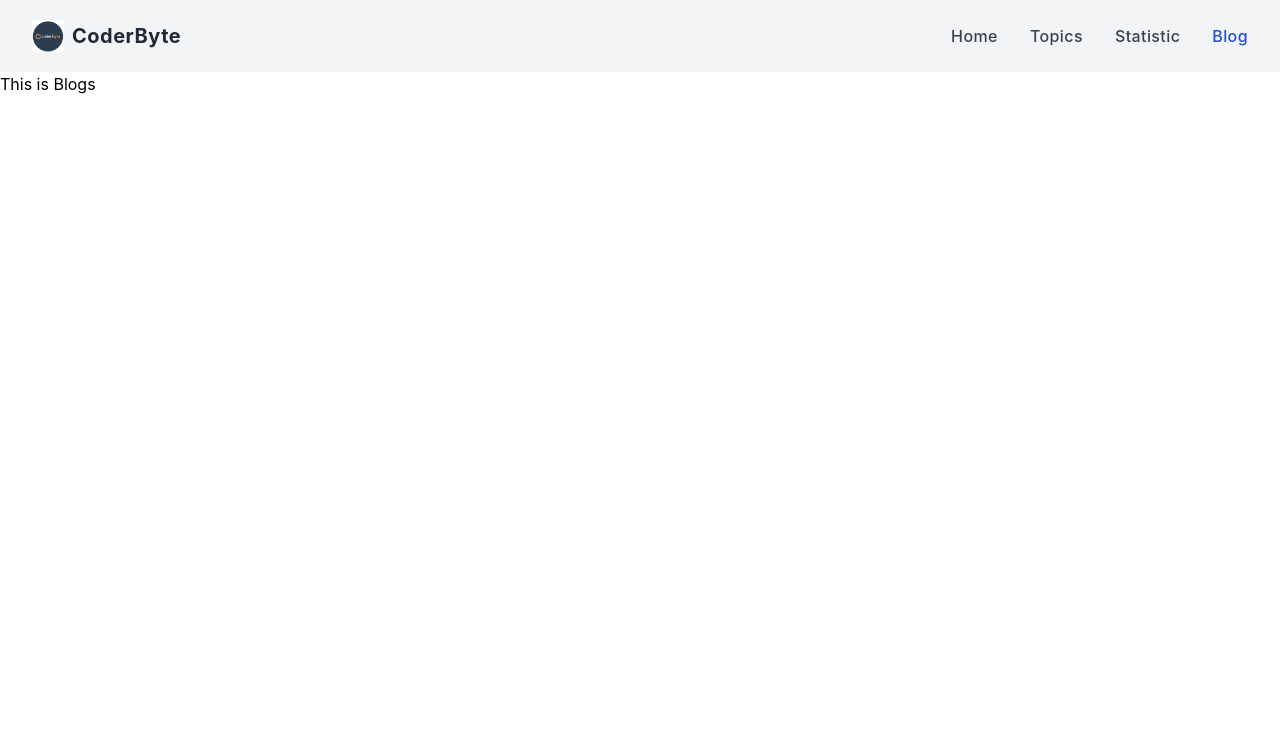
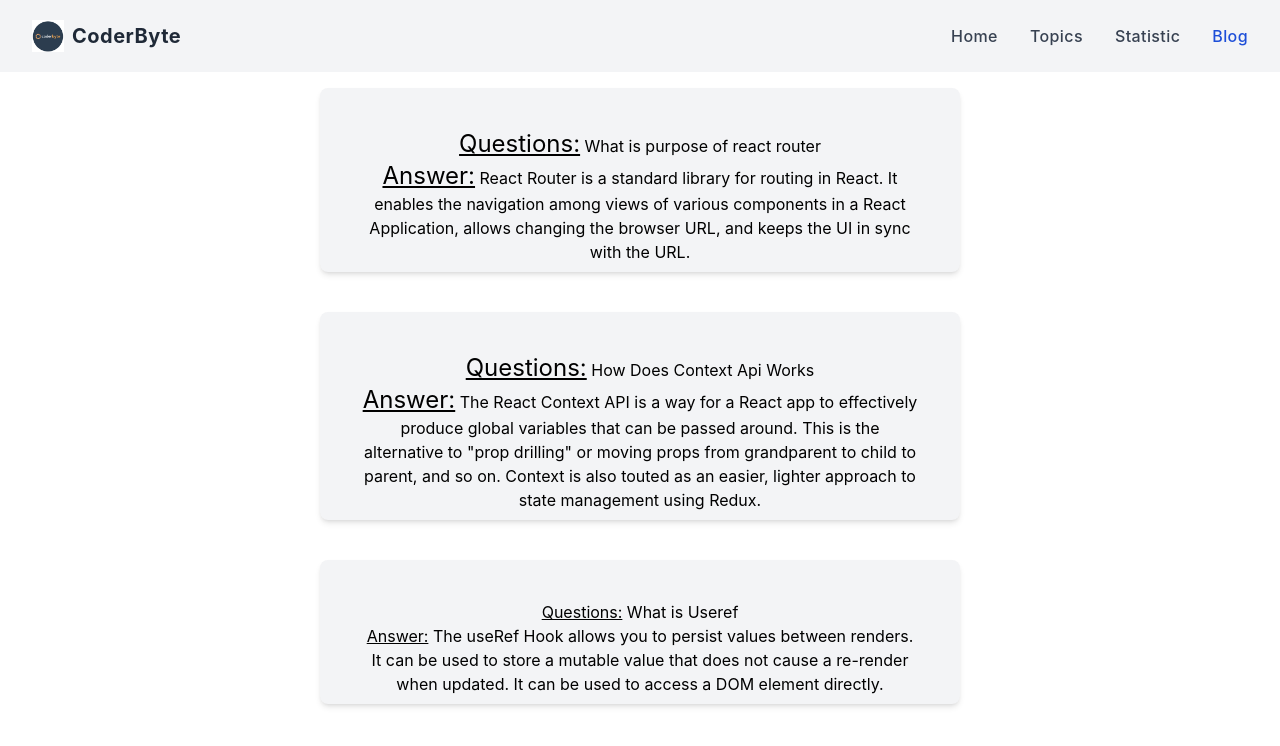
Before and after one commit to kingkor399/quiz-crackerz, a React (Create React App) app: page /blog in a window 1280 px wide. Shown: the top 746 px of the page. Built offline with nearby package versions, Linux system fonts and the light colour scheme.

Commit message:
nine commit

```diff
--- a/package.json
+++ b/package.json
@@ -12,6 +12,7 @@
     "react-router-dom": "^6.4.2",
     "react-scripts": "5.0.1",
     "react-toastify": "^9.0.8",
+    "recharts": "^2.1.15",
     "web-vitals": "^2.1.4"
   },
   "scripts": {
--- a/src/Component/Blog.jsx
+++ b/src/Component/Blog.jsx
@@ -3,7 +3,18 @@ import React from 'react';
 const Blog = () => {
     return (
         <div>
-            <h2>This is Blogs</h2>
+            <div className="container rounded-lg bg-gray-100 mb-10 mt-4 shadow-md lg:w-3/6 flex flex-col items-center mx-auto text-center lg:pb-2 md:py-10 md:px-10 lg:px-10">
+                <h3><span className='underline text-2xl '>Questions:</span>  What is purpose of react router</h3>
+                <h3><span className='underline text-2xl'>Answer:</span> React Router is a standard library for routing in React. It enables the navigation among views of various components in a React Application, allows changing the browser URL, and keeps the UI in sync with the URL.</h3>
+            </div>
+            <div className="container rounded-lg bg-gray-100 mb-10 mt-4 shadow-md lg:w-3/6 flex flex-col items-center mx-auto text-center lg:pb-2 md:py-10 md:px-10 lg:px-10">
+                <h3><span className='underline text-2xl'>Questions:</span>  How Does Context Api Works</h3>
+                <h3><span className='underline text-2xl'>Answer:</span> The React Context API is a way for a React app to effectively produce global variables that can be passed around. This is the alternative to "prop drilling" or moving props from grandparent to child to parent, and so on. Context is also touted as an easier, lighter approach to state management using Redux.</h3>
+            </div>
+            <div className="container rounded-lg bg-gray-100 mb-10 mt-4 shadow-md lg:w-3/6 flex flex-col items-center mx-auto text-center lg:pb-2 md:py-10 md:px-10 lg:px-10">
+                <h3><span className='underline'>Questions:</span>  What is Useref</h3>
+                <h3><span className='underline'>Answer:</span>  The useRef Hook allows you to persist values between renders. It can be used to store a mutable value that does not cause a re-render when updated. It can be used to access a DOM element directly.</h3>
+            </div>
         </div>
     );
 };
--- a/src/Component/Options.jsx
+++ b/src/Component/Options.jsx
@@ -4,7 +4,7 @@ const Options = ({option,optionBtn}) => {
     return (
         <div>
             <ul>
-                <li onClick={() => optionBtn(option)} className='grid grid-cols-1 font-semibold mt-4 hover:bg-green-400 cursor-pointer w-96 border-solid border-2 border-indigo-200 p-4 rounded-lg'>{option}</li>
+                <li onClick={() => optionBtn(option)} className='grid lg:grid-cols-1 font-semibold mt-4 hover:bg-green-400 cursor-pointer lg:w-96 sm:w-3/6 border-solid border-2 border-indigo-200 p-4 rounded-lg'>{option}</li>
             </ul>
         </div>
     );
--- a/src/Component/Quizees .js
+++ b/src/Component/Quizees .js
@@ -18,7 +18,7 @@ const Quizees = ({ quize }) => {
         toast(correctAnswer)
     }
     return (
-        <div className="container rounded-lg bg-gray-100 mb-10 mt-4 shadow-md w-3/6 flex flex-col items-center mx-auto text-center lg:pb-2 md:py-10 md:px-10 lg:px-10">
+        <div className="container rounded-lg bg-purple-100 mb-10 mt-4 shadow-md lg:w-3/6 flex flex-col items-center mx-auto text-center lg:pb-2 md:py-10 md:px-10 lg:px-10">
             <div className='flex'>
                 <h2 className='font-bold'>Question: {question}</h2>
                 <buttton onClick={() => eyeBtn()}>
@@ -27,7 +27,8 @@ const Quizees = ({ quize }) => {
             </div>
             <div>
                 {
-                    options.map((option) => <Options
+                    options.map((option,idx) => <Options
+                        key = {idx}
                         option={option}
                         optionBtn={optionBtn}
                     ></Options>)
--- a/src/Component/Statistic.jsx
+++ b/src/Component/Statistic.jsx
@@ -1,9 +1,23 @@
 import React from 'react';
-
+import { useLoaderData } from 'react-router-dom';
+import { LineChart, Line, XAxis, YAxis, CartesianGrid, Tooltip, Legend, ResponsiveContainer } from 'recharts';
 const Statistic = () => {
+    const recharts = useLoaderData();
+    const { data } = recharts;
     return (
         <div>
-            <h2>This is Statistic</h2>
+            <h1 className='font-bold text-3xl'>Line</h1>
+            <LineChart
+                width={500}
+                height={400}
+                data={data}
+            ><Line type="monotone" dataKey="total" stroke="#82ca9d" />
+                <XAxis dataKey="name"/>
+                <YAxis />
+                <Tooltip></Tooltip>
+            </LineChart>
+
+
         </div>
     );
 };
--- a/src/utils/routes.js
+++ b/src/utils/routes.js
@@ -34,7 +34,12 @@ const router = createBrowserRouter([
               },
               element: <LanguageDetails></LanguageDetails>,
             },
-            { path: '/statistic', element: <Statistic></Statistic> },
+            { path: '/statistic',
+            loader: () =>{
+              return fetch('https://openapi.programming-hero.com/api/quiz')
+            },
+            element: <Statistic></Statistic>
+            },
             { path: '/blog', element: <Blog></Blog> }
         ]
     },
```
Also changed, not shown: 2 other files (tests, documents, lock files or other folders).
